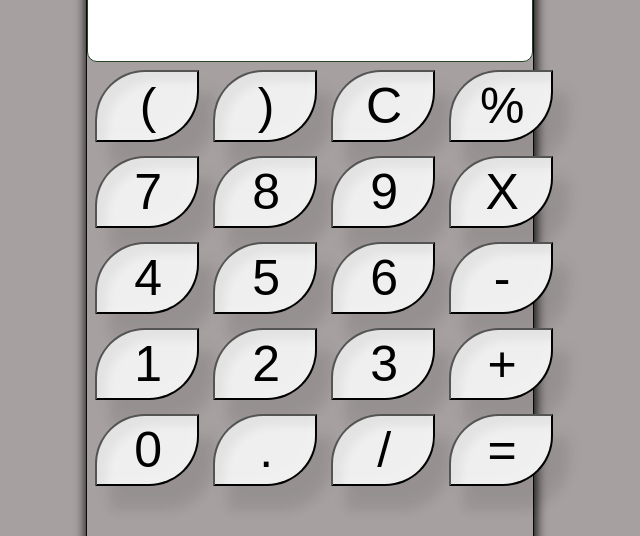
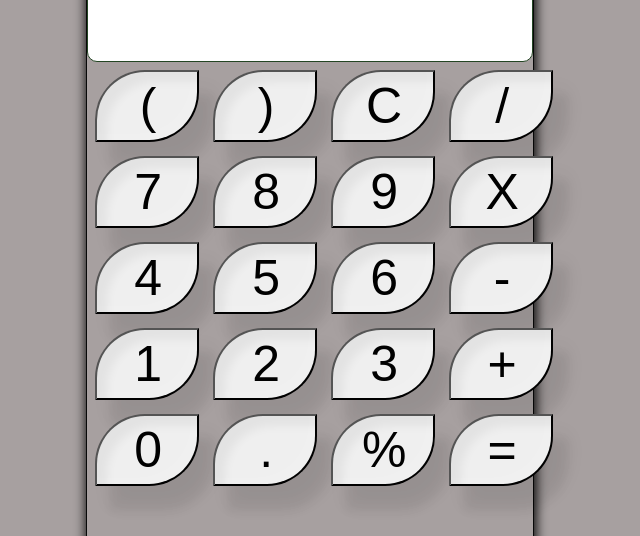
Before and after one commit to deepakkumar55/Create-calculator-with-js, a plain HTML site: page index.html in a window 1280 px wide. Shown: the part 151-687 px from the top of the page, without its empty margins (330-970 px from the left). Drawn offline with nearby package versions, Linux system fonts and the light colour scheme; a web font is replaced by a local one.

Commit message:
Update index.html

```diff
--- a/index.html
+++ b/index.html
@@ -25,7 +25,7 @@
             <td><button class="prantheses1">(</button></td>
             <td><button class="prantheses2">)</button></td>
             <td><button class="clear">C</button></td>
-            <td><button class="percentage">%</button></td>
+            <td><button class="percentage">/</button></td>
           </tr>
           <tr>
             <td><button class="num7">7</button></td>
@@ -48,7 +48,7 @@
           <tr>
             <td><button class="num0">0</button></td>
             <td><button class="point">.</button></td>
-            <td><button class="divide">/</button></td>
+            <td><button class="divide">%</button></td>
             <td><button class="equal">=</button></td>
           </tr>
         </table>
```
